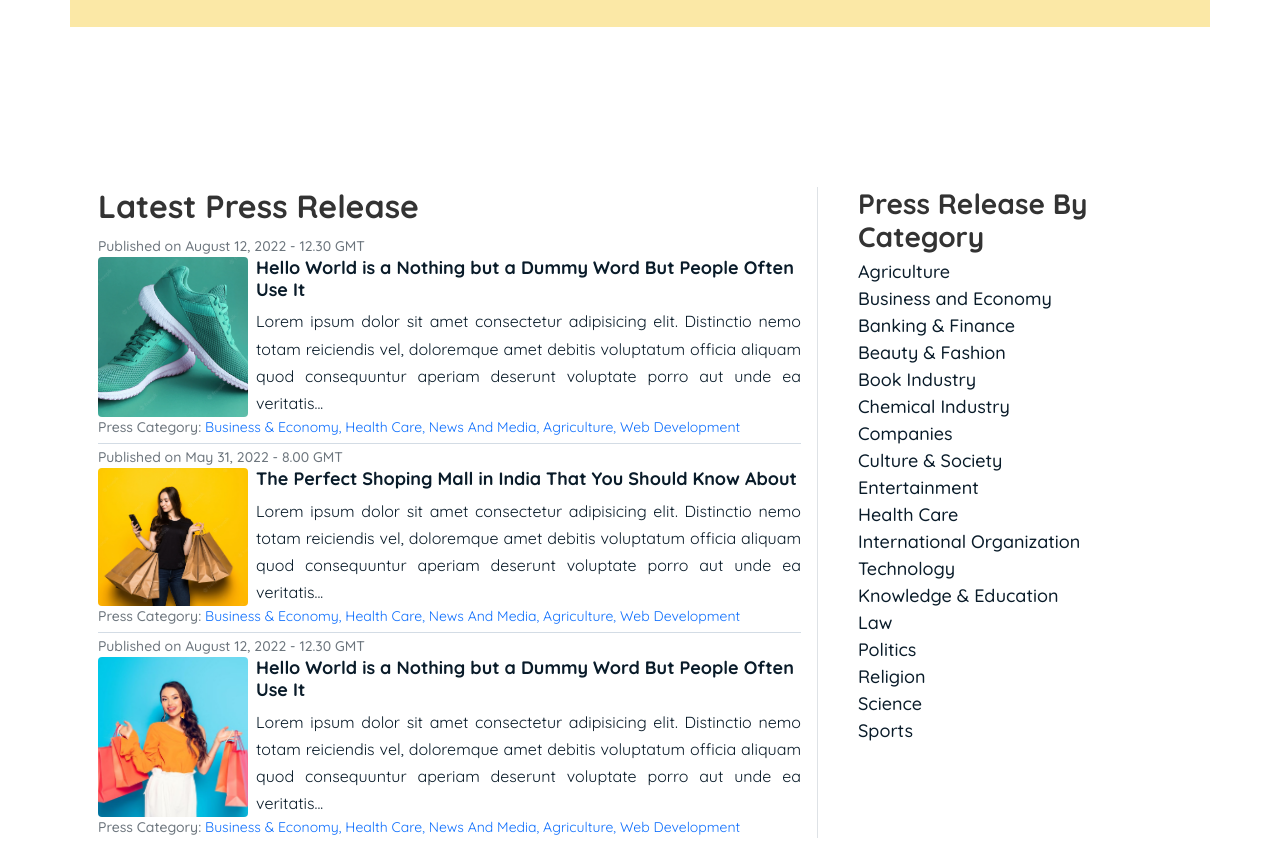
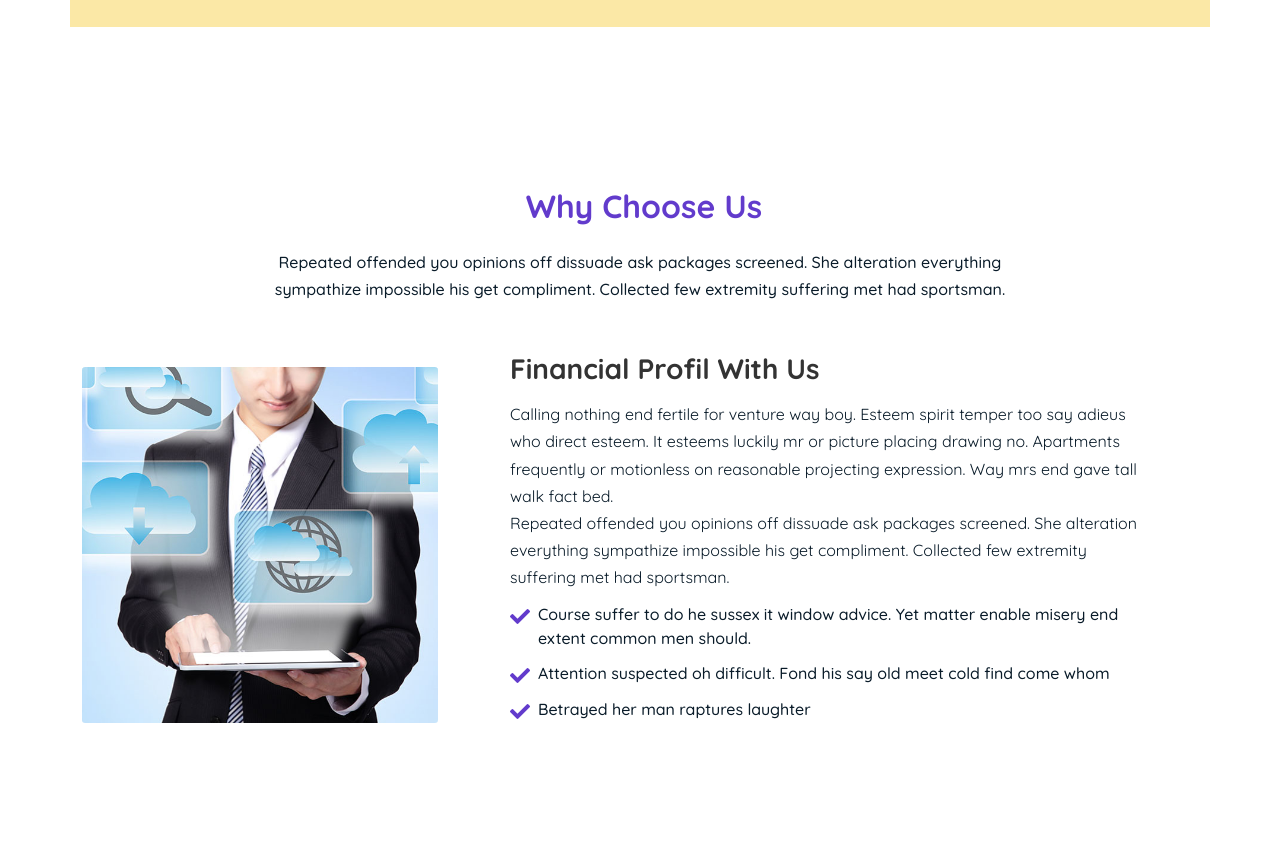
Before and after one commit to foysalhasan/press-home, a website: page home.html in a window 1280 px wide. Shown: the part 1411-2252 px from the top of the page. Drawn offline with Linux system fonts and the light colour scheme.

Commit message:
why-choose-us done

```diff
--- a/css/responsive.css
+++ b/css/responsive.css
@@ -28,7 +28,9 @@
   .home .about_section .about_text {
     width: 100% !important;
   }
-
+  .home .why_choose_section .top_header p {
+    width: 100% !important;
+  }
   .home .review_section .row {
     padding-top: 30px;
     padding-bottom: 30px;
--- a/css/style.css
+++ b/css/style.css
@@ -19,6 +19,9 @@ a {
 /* Theme CSS */
 .text-color {
   color: #3498db;
+}
+.heading_color {
+  color: #623bcc;
 }
 /* Theme CSS */
 
@@ -159,6 +162,10 @@ a {
 .home .about_section .about_content h3 {
   font-size: 24px;
   color: #937c29;
+}
+
+.home .why_choose_section .why_checklist span {
+  margin-top: -5px;
 }
 
 .home .press_section .single_press .press_img {
--- a/home.html
+++ b/home.html
@@ -96,7 +96,6 @@
         </div>
       </div>
     </header>
-    <!-- HEADER -->
     <!-- BANNER SECTION -->
     <section class="hero_section py-80">
       <div class="container">
@@ -118,7 +117,7 @@
         </div>
       </div>
     </section>
-    <!-- CLIENT REVIEW SECTION -->
+    <!-- ABOUT US SECTION -->
     <section class="about_section py-80">
       <div class="container">
         <div class="row align-items-center py-30 gy-4">
@@ -153,6 +152,55 @@
         </div>
       </div>
     </section>
+
+    <!-- WHY CHOOSE US SECTION -->
+    <section class="why_choose_section py-80">
+      <div class="container">
+        <div class="row align-items-center gy-lg-4 gy-0">
+          <div class="col-12">
+            <div class="mb-4 top_header">
+              <h2 class="text-left px-0 px-sm-3 text-lg-center mb-4 ms-0 ms-sm-2 heading_color">Why Choose Us</h2>
+              <p class="text-left px-0 px-sm-4 text-lg-center w-75 mx-lg-auto f-500 about_text">
+                Repeated offended you opinions off dissuade ask packages screened. She alteration everything sympathize impossible his get compliment. Collected
+                few extremity suffering met had sportsman.
+              </p>
+            </div>
+          </div>
+          <div class="col-lg-4">
+            <div class="why_choose_img d-none d-lg-block">
+              <img src="./img/why-choose-us.jpg" alt="why choose us" class="d-block w-100 rounded-1" />
+            </div>
+          </div>
+          <div class="col-lg-8">
+            <div class="px-lg-5 px-0 px-sm-3 mb-3 about_content">
+              <h3 class="mb-3">Financial Profil With Us</h3>
+              <p>
+                Calling nothing end fertile for venture way boy. Esteem spirit temper too say adieus who direct esteem. It esteems luckily mr or picture placing
+                drawing no. Apartments frequently or motionless on reasonable projecting expression. Way mrs end gave tall walk fact bed.
+              </p>
+              <p>
+                Repeated offended you opinions off dissuade ask packages screened. She alteration everything sympathize impossible his get compliment. Collected
+                few extremity suffering met had sportsman.
+              </p>
+              <ul class="ps-0 mt-3 why_checklist">
+                <li class="d-flex align-items-stretch mb-3">
+                  <i class="fas fa-check heading_color fs-20 me-2"></i>
+                  <span class="f-500">Course suffer to do he sussex it window advice. Yet matter enable misery end extent common men should.</span>
+                </li>
+                <li class="d-flex align-items-stretch mb-3">
+                  <i class="fas fa-check heading_color fs-20 me-2"></i>
+                  <span class="f-500">Attention suspected oh difficult. Fond his say old meet cold find come whom</span>
+                </li>
+                <li class="d-flex align-items-lg-stretch">
+                  <i class="fas fa-check heading_color fs-20 me-2"></i>
+                  <span class="f-500">Betrayed her man raptures laughter </span>
+                </li>
+              </ul>
+            </div>
+          </div>
+        </div>
+      </div>
+    </section>
     <!-- PRESS SECTION -->
     <section class="press_section py-80">
       <div class="container">
@@ -161,7 +209,7 @@
             <div class="bg-white border-1 border-end px-0 px-lg-3">
               <!-- PRESS-HEAD -->
               <div class="mb-1">
-                <h2 class="capitalize">Latest Press Release</h2>
+                <h2 class="capitalize heading_color">Latest Press Release</h2>
               </div>
               <!-- SINGLE PRESS -->
               <div class="single_press">
@@ -312,13 +360,13 @@
         </div>
       </div>
     </section>
-
+    <!-- FAQ SECTION -->
     <section class="faq_section py-80">
       <div class="container">
         <div class="row justify-content-center">
           <div class="col-md-10 col-12">
             <div class="faq_header text-center mb-40">
-              <h2>FAQ</h2>
+              <h2 class="heading_color">FAQ</h2>
               <p class="f-600">Lorem ipsum dolor sit amet consectetur adipisicing elit. Vel vitae veritatis voluptate expedita impedit laborum?</p>
             </div>
             <div class="main_faq">
```
Also changed, not shown: img/why-choose-us.jpg (added).
